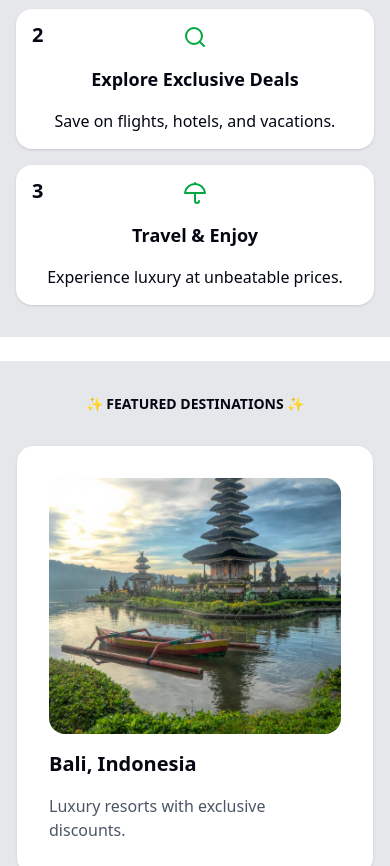
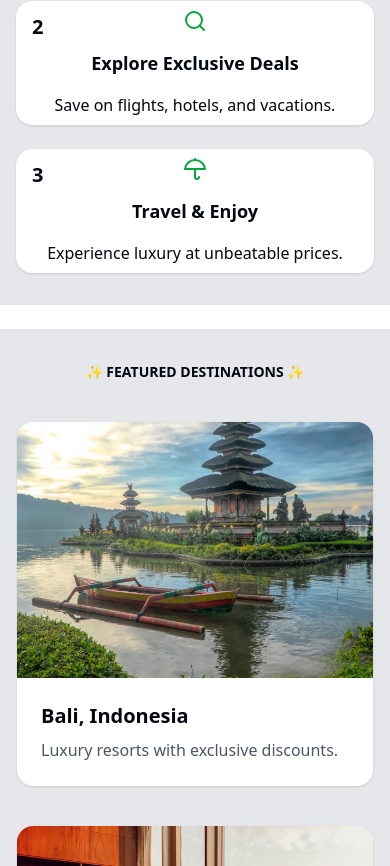
Before and after one commit to virstaf/bestravel, a Next.js app: page / in a window 390 px wide. Shown: the part 2738-3604 px from the top of the page. Built offline with nearby package versions, Linux system fonts and the light colour scheme.

Commit message:
Destination, How it works responsive optimization

```diff
--- a/components/FeaturedDestinations.jsx
+++ b/components/FeaturedDestinations.jsx
@@ -1,15 +1,16 @@
 import { destinations } from "@/lib/data";
 import React from "react";
 import Destinations from "./ui/Destinations";
+import { Button } from "./ui/button";
 
 const FeaturedDestinations = () => {
   return (
     <div className="w-full py-8 border bg-gray-200">
-      <div className="content px-4 md:px-8 lg:px-12">
+      <div className="container mx-auto px-4 md:px-8 lg:px-12">
         <h2 className="text-sm uppercase font-bold text-center">
           ✨ Featured Destinations ✨
         </h2>
-        <div className="grid grid-cols-1 sm:max-w-[500px] mx-auto lg:max-w-full lg:grid-cols-3 gap-4 mt-8">
+        <div className="grid grid-cols-1 sm:max-w-[500px] mx-auto lg:max-w-full lg:grid-cols-3 gap-6 mt-8">
           {destinations
             .filter((item) => item.isFeatured)
             .map((destination, idx) => (
@@ -21,7 +22,9 @@ const FeaturedDestinations = () => {
                 isFeatured={destination.isFeatured}
               />
             ))}
-          {/* {destinations.filter((item)=>{item.isFeatured}).} */}
+        </div>
+        <div className="w-full my-6 flex justify-center">
+          <Button>View More</Button>
         </div>
       </div>
     </div>
--- a/components/HowItWorks.jsx
+++ b/components/HowItWorks.jsx
@@ -4,15 +4,15 @@ import React from "react";
 const HowItWorks = () => {
   return (
     <div className="w-full py-8 bg-gray-200 ">
-      <div className="content px-4 md:px-8 lg:px-12">
+      <div className="container mx-auto px-4 md:px-8 lg:px-12">
         <h1 className="text-sm uppercase font-bold text-center">
           How it Works
         </h1>
-        <div className="grid grid-cols-1 mx-auto sm:max-w-[450px] lg:max-w-full lg:grid-cols-3 gap-4 mt-8">
+        <div className="grid grid-cols-1 mx-auto sm:max-w-[450px] lg:max-w-full lg:grid-cols-3 gap-6 mt-8">
           {howItWorks.map((step, idx) => (
             <div
               key={idx}
-              className="flex flex-col gap-4 items-center p-4 bg-white dark:bg-black rounded-2xl shadow relative"
+              className="flex flex-col gap-4 items-center p-4 py-2 bg-white dark:bg-black rounded-2xl shadow relative"
             >
               <div className="absolute top-3 left-4  text-xl font-bold backdrop-blur-2xl flex items-center justify-center">
                 {idx + 1}
--- a/components/ui/Destinations.jsx
+++ b/components/ui/Destinations.jsx
@@ -2,14 +2,16 @@ import React from "react";
 
 const Destinations = ({ title, imgSrc, description, isFeatured }) => {
   return (
-    <div className="p-8 bg-white shadow rounded-2xl">
+    <div className="my-2 bg-white shadow rounded-2xl overflow-hidden">
       <img
         src={imgSrc}
         alt={title}
-        className="w-full h-64 object-cover rounded-2xl"
+        className="w-full h-64 object-cover  rounded-b-none"
       />
-      <h2 className="text-xl font-bold mt-4">{title}</h2>
-      <p className="text-gray-600 mt-4">{description}</p>
+      <div className="p-6">
+        <h2 className="text-xl font-bold mb-2">{title}</h2>
+        <p className="text-gray-600">{description}</p>
+      </div>
     </div>
   );
 };
```
